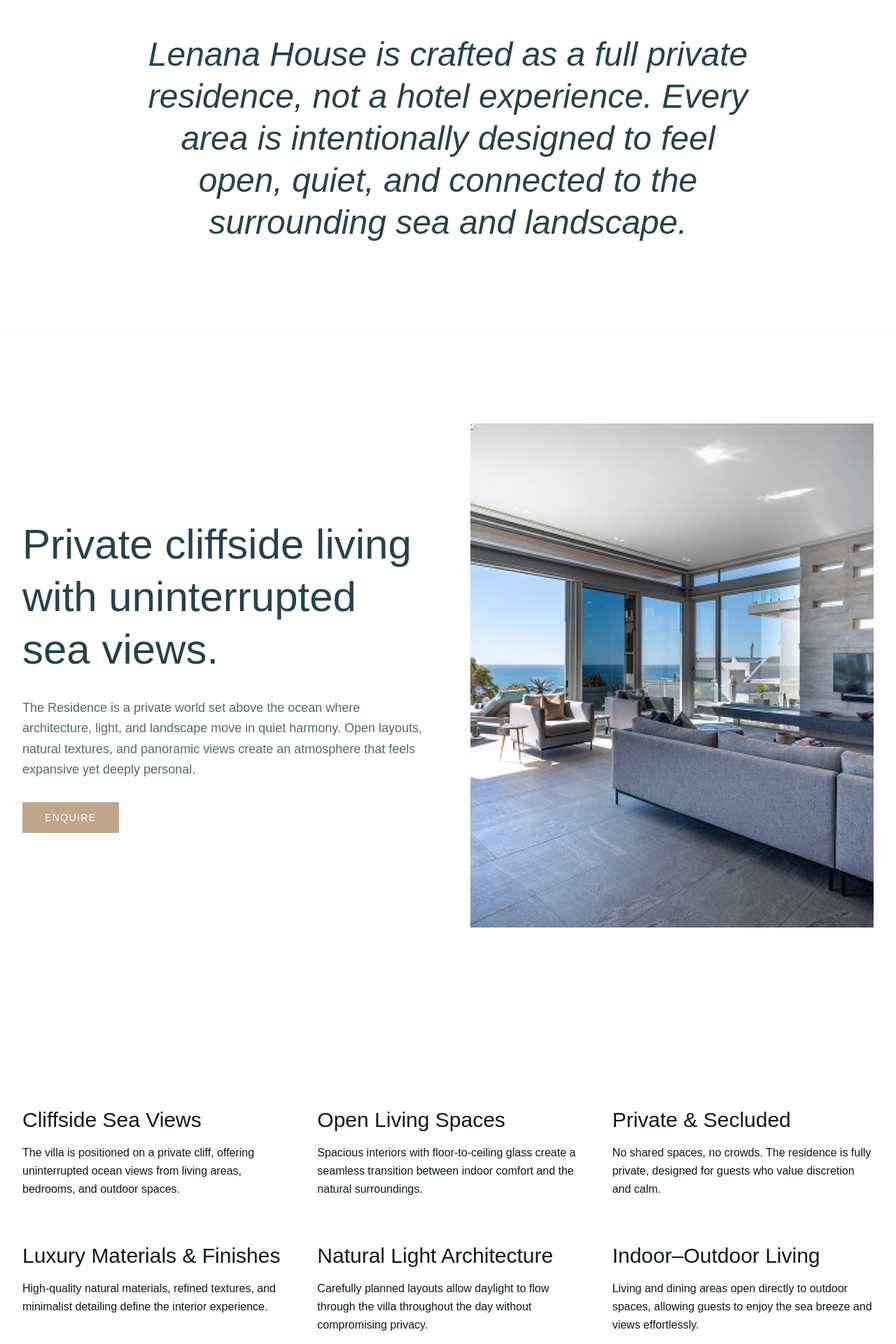
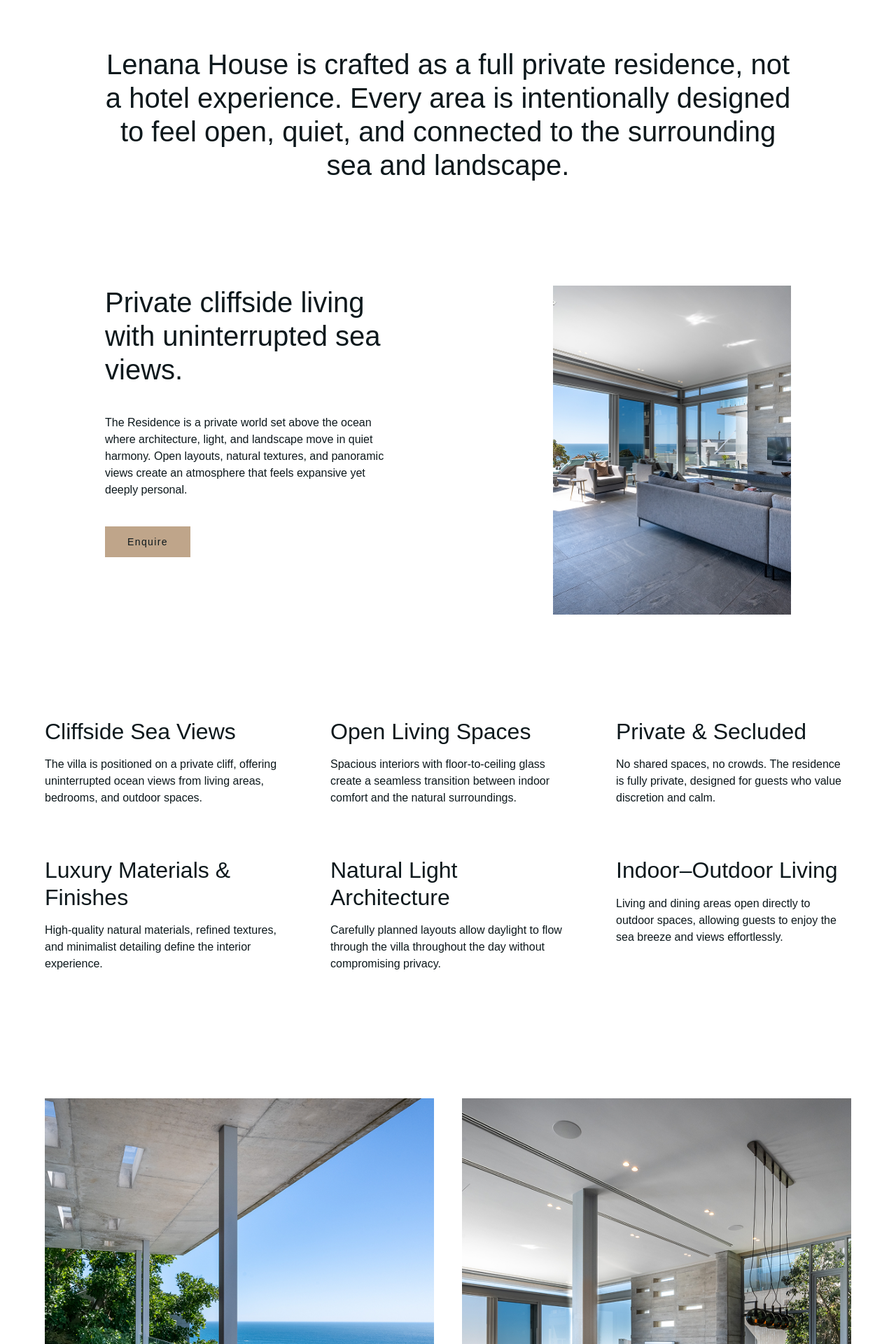
Before and after one commit to robiuzzaman4/lenana-house, a Next.js app: page /residence in a window 1280 px wide. Shown: the part 880-2800 px from the top of the page at 70% size. Built offline with nearby package versions, Linux system fonts and the light colour scheme; a web font is replaced by a local one.

Commit message:
feat: residence page spacing font style updated

```diff
--- a/src/app/residence/page.tsx
+++ b/src/app/residence/page.tsx
@@ -1,53 +1,11 @@
-"use client";
-
 import Image from "next/image";
 import Link from "next/link";
-import { useInquiry } from "@/context/InquiryContext";
+import Intro from "@/components/pages/residence/Intro";
+import Featured from "@/components/pages/residence/Featured";
+import FeaturedGrid from "@/components/pages/residence/FeaturedGrid";
+import ImageGallery from "@/components/pages/residence/ImageGallery";
 
 const Residence = () => {
-  const { openInquiry } = useInquiry();
-  const features = [
-    {
-      title: "Cliffside Sea Views",
-      description:
-        "The villa is positioned on a private cliff, offering uninterrupted ocean views from living areas, bedrooms, and outdoor spaces.",
-    },
-    {
-      title: "Open Living Spaces",
-      description:
-        "Spacious interiors with floor-to-ceiling glass create a seamless transition between indoor comfort and the natural surroundings.",
-    },
-    {
-      title: "Private & Secluded",
-      description:
-        "No shared spaces, no crowds. The residence is fully private, designed for guests who value discretion and calm.",
-    },
-    {
-      title: "Luxury Materials & Finishes",
-      description:
-        "High-quality natural materials, refined textures, and minimalist detailing define the interior experience.",
-    },
-    {
-      title: "Natural Light Architecture",
-      description:
-        "Carefully planned layouts allow daylight to flow through the villa throughout the day without compromising privacy.",
-    },
-    {
-      title: "Indoor–Outdoor Living",
-      description:
-        "Living and dining areas open directly to outdoor spaces, allowing guests to enjoy the sea breeze and views effortlessly.",
-    },
-  ];
-
-  const galleryImages = [
-    "/images/residence/r1.png",
-    "/images/residence/r2.png",
-    "/images/residence/r3.png",
-    "/images/residence/r4.png",
-    "/images/residence/r5.png",
-    "/images/residence/r6.png",
-  ];
-
   return (
     <div className="flex flex-col w-full">
       {/* Hero Section */}
@@ -99,89 +57,17 @@
       </section>
 
       {/* Intro Section */}
-      <section className="py-24 md:py-32 px-4 md:px-8 bg-white text-center">
-        <div className="max-w-4xl mx-auto">
-          <h2 className="text-3xl md:text-5xl leading-tight font-serif text-primary italic">
-            Lenana House is crafted as a full private residence, not a hotel
-            experience. Every area is intentionally designed to feel open,
-            quiet, and connected to the surrounding sea and landscape.
-          </h2>
-        </div>
-      </section>
+      <Intro />
 
       {/* Featured Section */}
-      <section className="py-24 md:py-32 px-4 md:px-8 bg-white border-t border-gray-100">
-        <div className="max-w-7xl mx-auto grid grid-cols-1 lg:grid-cols-2 gap-16 items-center">
-          <div className="space-y-8">
-            <h3 className="text-4xl md:text-6xl text-primary leading-tight font-serif">
-              Private cliffside living with uninterrupted sea views.
-            </h3>
-            <p className="text-lg text-primary/80 leading-relaxed">
-              The Residence is a private world set above the ocean where
-              architecture, light, and landscape move in quiet harmony. Open
-              layouts, natural textures, and panoramic views create an
-              atmosphere that feels expansive yet deeply personal.
-            </p>
-            <button
-              onClick={openInquiry}
-              className="px-8 py-3 bg-secondary text-white uppercase tracking-widest text-sm hover:bg-primary transition-colors duration-300 pointer-events-auto cursor-pointer"
-            >
-              Enquire
-            </button>
-          </div>
-          <div className="relative aspect-4/5 w-full overflow-hidden">
-            <Image
-              src="/images/residence/middle.png"
-              alt="Cliffside living"
-              fill
-              className="object-cover"
-            />
-          </div>
-        </div>
-      </section>
+
+      <Featured />
 
       {/* Features Grid */}
-      <section className="py-24 md:py-32 px-4 md:px-8 bg-white border-t border-gray-100">
-        <div className="max-w-7xl mx-auto">
-          <div className="grid grid-cols-1 md:grid-cols-2 lg:grid-cols-3 gap-x-12 gap-y-16">
-            {features.map((feature, index) => (
-              <div key={index} className="space-y-4">
-                <h4 className="text-3xl font-serif text-dark">
-                  {feature.title}
-                </h4>
-                <p className="text-foreground leading-relaxed text-base">
-                  {feature.description}
-                </p>
-              </div>
-            ))}
-          </div>
-        </div>
-      </section>
+      <FeaturedGrid />
 
       {/* Image Gallery */}
-      <section className="pb-24 md:pb-32 px-4 md:px-8 bg-white">
-        <div className="max-w-7xl mx-auto">
-          <div className="grid grid-cols-1 md:grid-cols-2 gap-8">
-            {galleryImages.map((img, index) => (
-              <div
-                key={index}
-                className={`relative overflow-hidden ${
-                  index === 2 || index === 5
-                    ? "md:col-span-2 aspect-video"
-                    : "md:col-span-1 aspect-4/5"
-                }`}
-              >
-                <Image
-                  src={img}
-                  alt={`Residence gallery image ${index + 1}`}
-                  fill
-                  className="object-cover hover:scale-105 transition-transform duration-700"
-                />
-              </div>
-            ))}
-          </div>
-        </div>
-      </section>
+      <ImageGallery />
     </div>
   );
 };
--- a/src/components/Header.tsx
+++ b/src/components/Header.tsx
@@ -76,7 +76,7 @@
           isOpen ? "translate-y-0" : "-translate-y-full"
         }`}
       >
-        <div className="flex flex-col h-full max-w-[1312px] mx-auto w-full px-4 lg:px-16">
+        <div className="flex flex-col h-full max-w-[1312px] mx-auto w-full px-4 lg:px-0">
           <header className="flex items-center justify-between py-6">
             <button
               onClick={() => setIsOpen(false)}
--- /dev/null
+++ b/src/components/pages/residence/Featured.tsx
@@ -0,0 +1,42 @@
+"use client";
+import { useInquiry } from "@/context/InquiryContext";
+import Image from "next/image";
+
+const Featured = () => {
+  const { openInquiry } = useInquiry();
+  return (
+    <section className="px-4 lg:px-16">
+      <div className="max-w-[980px] mx-auto w-full grid lg:grid-cols-2 gap-12 lg:gap-[160px]">
+        <div className="space-y-10 max-w-[420px]">
+          <h3 className="text-3xl lg:text-[40px]">
+            Private cliffside living with uninterrupted sea views.
+          </h3>
+          <p className="text-base">
+            The Residence is a private world set above the ocean where
+            architecture, light, and landscape move in quiet harmony. Open
+            layouts, natural textures, and panoramic views create an atmosphere
+            that feels expansive yet deeply personal.
+          </p>
+          <button
+            onClick={openInquiry}
+            className="px-8 py-3 bg-secondary text-foreground hover:text-white tracking-widest text-sm hover:bg-primary transition-colors duration-300 pointer-events-auto cursor-pointer"
+          >
+            Enquire
+          </button>
+        </div>
+
+        <div className="flex items-center justify-center lg:justify-end">
+          <Image
+            src="/images/residence/middle.png"
+            alt="Cliffside living"
+            height={720}
+            width={380}
+            className="h-[470px] w-[340px] aspect-4/3"
+          />
+        </div>
+      </div>
+    </section>
+  );
+};
+
+export default Featured;
--- /dev/null
+++ b/src/components/pages/residence/FeaturedGrid.tsx
@@ -0,0 +1,51 @@
+const features = [
+  {
+    title: "Cliffside Sea Views",
+    description:
+      "The villa is positioned on a private cliff, offering uninterrupted ocean views from living areas, bedrooms, and outdoor spaces.",
+  },
+  {
+    title: "Open Living Spaces",
+    description:
+      "Spacious interiors with floor-to-ceiling glass create a seamless transition between indoor comfort and the natural surroundings.",
+  },
+  {
+    title: "Private & Secluded",
+    description:
+      "No shared spaces, no crowds. The residence is fully private, designed for guests who value discretion and calm.",
+  },
+  {
+    title: "Luxury Materials & Finishes",
+    description:
+      "High-quality natural materials, refined textures, and minimalist detailing define the interior experience.",
+  },
+  {
+    title: "Natural Light Architecture",
+    description:
+      "Carefully planned layouts allow daylight to flow through the villa throughout the day without compromising privacy.",
+  },
+  {
+    title: "Indoor–Outdoor Living",
+    description:
+      "Living and dining areas open directly to outdoor spaces, allowing guests to enjoy the sea breeze and views effortlessly.",
+  },
+];
+
+const FeaturedGrid = () => {
+  return (
+    <section className="pt-[148px] pb-[180px] px-4 lg:px-16">
+      <div className="max-w-[1312px] mx-auto">
+        <div className="grid grid-cols-1 md:grid-cols-2 lg:grid-cols-3 gap-[72px]">
+          {features.map((feature, index) => (
+            <div key={index} className="space-y-4">
+              <h4 className="text-3xl lg:text-[32px]">{feature.title}</h4>
+              <p className="text-base">{feature.description}</p>
+            </div>
+          ))}
+        </div>
+      </div>
+    </section>
+  );
+};
+
+export default FeaturedGrid;
--- /dev/null
+++ b/src/components/pages/residence/ImageGallery.tsx
@@ -0,0 +1,40 @@
+import Image from "next/image";
+
+const ImageGallery = () => {
+  const galleryImages = [
+    "/images/residence/r1.png",
+    "/images/residence/r2.png",
+    "/images/residence/r3.png",
+    "/images/residence/r4.png",
+    "/images/residence/r5.png",
+    "/images/residence/r6.png",
+  ];
+
+  return (
+    <section className="px-4 lg:px-16 pb-[148px]">
+      <div className="max-w-[1312px] mx-auto">
+        <div className="grid grid-cols-1 md:grid-cols-2 gap-10">
+          {galleryImages.map((img, index) => (
+            <div
+              key={index}
+              className={`relative overflow-hidden ${
+                index === 2 || index === 5
+                  ? "md:col-span-2 aspect-video"
+                  : "md:col-span-1 aspect-4/5"
+              }`}
+            >
+              <Image
+                src={img}
+                alt={`Residence gallery image ${index + 1}`}
+                fill
+                className="object-cover hover:scale-105 transition-transform duration-700"
+              />
+            </div>
+          ))}
+        </div>
+      </div>
+    </section>
+  );
+};
+
+export default ImageGallery;
--- /dev/null
+++ b/src/components/pages/residence/Intro.tsx
@@ -0,0 +1,15 @@
+const Intro = () => {
+  return (
+    <section className="py-37 px-4 lg:px-16 text-center">
+      <div className="max-w-[980px] mx-auto">
+        <h2 className="text-3xl lg:text-[40px]">
+          Lenana House is crafted as a full private residence, not a hotel
+          experience. Every area is intentionally designed to feel open, quiet,
+          and connected to the surrounding sea and landscape.
+        </h2>
+      </div>
+    </section>
+  );
+};
+
+export default Intro;
```
